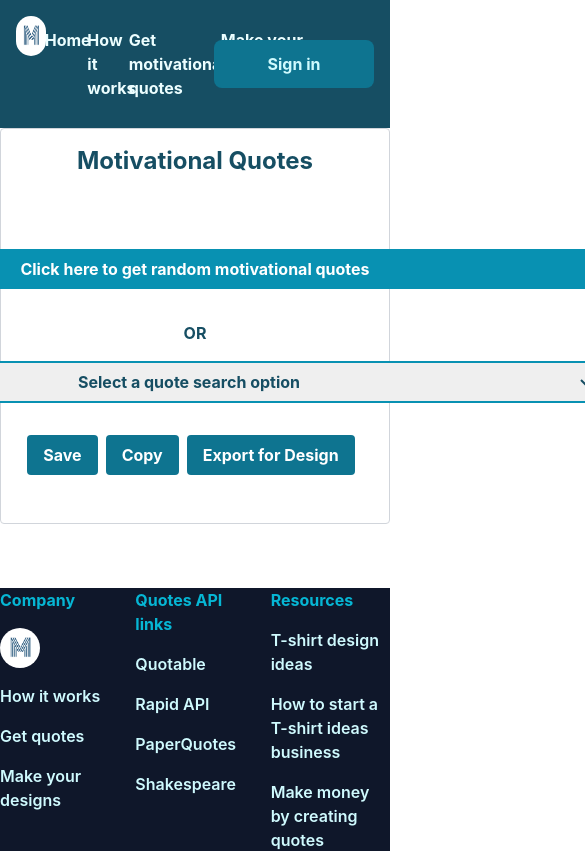
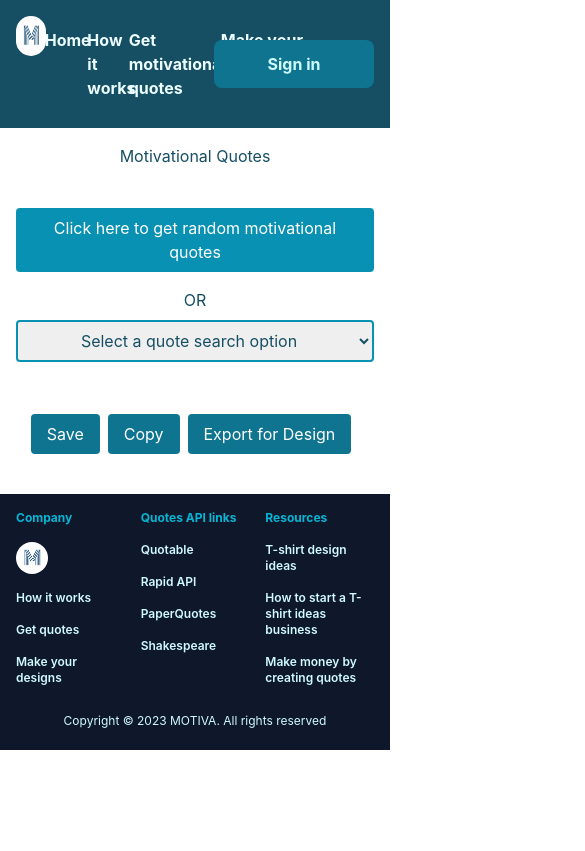
Before and after one commit to gbengaoluwadahunsi/Motiva, a React (Vite) app: page /getquotes in a window 390 px wide. Shown: the top 851 px of the page, 585 px wide, since content can reach past the window. Built offline with nearby package versions, Linux system fonts and the light colour scheme.

Commit message:
selection option adjusted

```diff
--- a/src/Components/Footer.jsx
+++ b/src/Components/Footer.jsx
@@ -3,17 +3,17 @@ import motiva2 from   "../assets/Images/motiva2.png"
 
 function Footer() {
   return (
-    <div className="bg-slate-900 text-cyan-100 lg:px-20 lg:text-lg lg:py-10 grid grid-row-6  h-heightMedium mt-16">
+    <div className="bg-slate-900 text-cyan-100  p-4 lg:px-20 text-xs lg:text-lg lg:py-10 grid grid-row-6 sm:gap-3  footerHeight lg:h-heightMedium mt-6 lg:mt-16">
         <div className="row-span-5 grid grid-cols-3 font-semibold gap-4">
-          <div className="flex flex-col space-y-4 text-start lg:w-40">
+          <div className="flex flex-col space-y-4   text-start lg:w-40">
             <span className="text-cyan-500  font-bold lg:text-xl">Company</span>
-            <Link to="/"><img className=" w-10 h-10 lg:w-14 rounded-full lg:h-14" src={motiva2} alt="motiva-logo" /></Link>
+            <Link to="/"><img className=" w-8 h-8 lg:w-14 rounded-full lg:h-14" src={motiva2} alt="motiva-logo" /></Link>
             <Link to = "/howitworks" className=" decoration-cyan-500 decoration-2 hover:underline hover:underline-offset-8">How it works</Link>
             <Link to = "/getquotes" className=" decoration-cyan-500 decoration-2 hover:underline hover:underline-offset-8">Get quotes</Link>
             <Link to = "/makedesigns" className=" decoration-cyan-500 decoration-2 hover:underline hover:underline-offset-8">Make your designs</Link>
             </div>
 
-          <div className="flex flex-col space-y-4 text-start lg:w-40">
+          <div className="flex flex-col  space-y-4 text-start lg:w-40">
           <span className="text-cyan-500 font-bold lg:text-xl">Quotes API links</span>
             <a href="https://github.com/lukePeavey/quotable#quotable" target="_blank" rel="noreferrer" className=" decoration-cyan-500 decoration-2 hover:underline hover:underline-offset-8" >Quotable</a>
             <a href="https://rapidapi.com/collection/quote-generator-apis" target="_blank" rel="noreferrer" className=" decoration-cyan-500 decoration-2 hover:underline hover:underline-offset-8"> Rapid API</a>
@@ -23,7 +23,7 @@ function Footer() {
 
 
 
-          <div className="flex flex-col space-y-4 text-start lg:w-80">
+          <div className="flex flex-col  space-y-4 text-start lg:w-80">
             <span className="text-cyan-500 font-bold lg:text-xl">Resources</span>
             <a href="https://looka.com/blog/t-shirt-design-ideas/" target="_blank" rel="noreferrer" className=" decoration-cyan-500 decoration-2 hover:underline hover:underline-offset-8">T-shirt design ideas</a>
             <a href="https://www.forbes.com/advisor/business/start-t-shirt-business/" target="_blank" rel="noreferrer" className=" decoration-cyan-500 decoration-2 hover:underline hover:underline-offset-8">How to start a T-shirt ideas business</a>
@@ -33,7 +33,7 @@ function Footer() {
 
         </div>
         <div>
-            <span className="flex  text-sm justify-center ">Copyright © 2023 MOTIVA. All rights reserved</span>
+            <span className="flex  lg:text-sm justify-center ">Copyright © 2023 MOTIVA. All rights reserved</span>
         </div>
     </div>
   )
--- a/src/Components/GetQuotes.jsx
+++ b/src/Components/GetQuotes.jsx
@@ -17,7 +17,7 @@ function GetQuotes() {
   const Quote = ({ text }) => {
     return (
       <div>
-        <span className="block text-lg font-bold mb-2">{text}</span>
+        <span className="block lg:text-lg font-bold mb-2">{text}</span>
 
       </div>
     );
@@ -70,43 +70,42 @@ function GetQuotes() {
   return (
     <div>
       <Navbar />
-      <div className="p-4  lg:p-20 border border-gray-300 rounded" >
-        <h2 className="text-2xl font-bold grid place-items-center text-cyan-900 mb-8">
+      <div className="p-4  lg:p-20" >
+        <h2 className="lg:text-2xl lg:font-bold grid place-items-center text-cyan-900 lg:mb-8">
         Motivational Quotes
         </h2>
 
-        <form className="grid space-y-4 justify-center py-8">
-        <div className="mb-4 wid">
+        <form className="grid lg:space-y-4 justify-center py-8">
+        <div className="mb-4 lg:wid">
 
             <button
             type="button"
               name='button'
               onClick={() => getQuotes(quoteText)}
-              className="bg-cyan-600 hover:scale-95 mt-2 text-white w-full font-bold py-2 px-4 rounded"
+              className="bg-cyan-600 hover:scale-95 mt-2 text-white w-full lg:font-bold py-2 px-4 rounded"
                 >
                 Click here to get random motivational quotes
                 </button>
                 </div>
 
-            <span className='mx-auto text-cyan-900 font-bold'>OR</span>
-
-
+            <span className='mx-auto text-cyan-900 lg:font-bold'>OR</span>
           <select
             name="select"
             id="mySelect"
             value={selectedOption}
             onChange={handleSelectChange}
-            className="border-2  border-cyan-600 mt-2 text-cyan-900 w-full outline-none font-bold py-2 px-4 mx-auto text-center rounded"
+            className="border-2  border-cyan-600 mt-2 text-cyan-900 w-full  outline-none lg:font-bold py-2 px-4 mx-auto text-center rounded"
 
           >
-            <option value="">Select a quote search option</option>
-            <option value="keyword">
+            <option value="" className='w-10'>Select a quote search option</option>
+            <option value="keyword" className='w-10'>
               Enter search query by keyword (e.g life, work, exercise, meditation, prayer, etc...)
             </option>
             <option value="author">
               Enter search query by author&apos;s name
             </option>
           </select>
+
 
           {selectedOption === 'keyword' && (
             <div className="mb-4 wid">
@@ -123,7 +122,7 @@ function GetQuotes() {
                 type="button"
                 name="button"
                 onClick={() => getQuotes(quoteText)}
-                className="bg-cyan-600 hover:scale-95 mt-2 text-white w-full font-bold py-2 px-4 rounded"
+                className="bg-cyan-600 hover:scale-95 mt-2 text-white w-full lg:font-bold py-2 px-4 rounded"
               >
                 Get Quotes
               </button>
@@ -144,7 +143,7 @@ function GetQuotes() {
                 type="button"
                 name="button"
                 onClick={() => getQuotes(quoteText)}
-                className="bg-cyan-600 hover:scale-95 mt-2 text-white w-full font-bold py-2 px-4 outline-none rounded"
+                className="bg-cyan-600 hover:scale-95 mt-2 text-white w-full lg:font-bold py-2 px-4 outline-none rounded"
               >
                 Get Quotes
               </button>
@@ -166,18 +165,18 @@ function GetQuotes() {
         </form>
         {/* Section to display generated quotes */}
 
-        <div className="text-center mb-8">
+        <div className="  text-center mx-auto  lg:mb-8">
           <button
             type="button"
             onClick={handleSave}
-            className="bg-cyan-700 hover:scale-95 text-white font-bold py-2 px-4 rounded mr-2"
+            className="bg-cyan-700 hover:scale-95 text-white lg:font-bold py-2 px-4 rounded mr-2"
           >
             Save
           </button>
           <button
             type="button"
             onClick={handleCopy}
-            className="bg-cyan-700 hover:scale-95 text-white font-bold py-2 px-4 rounded mr-2"
+            className="bg-cyan-700 hover:scale-95 text-white lg:font-bold py-2 px-4 rounded mr-2"
           >
             Copy
           </button>
@@ -185,7 +184,7 @@ function GetQuotes() {
           <button
             type="button"
             onClick={handleExport}
-            className="bg-cyan-700 hover:scale-95 text-white font-bold py-2 px-4 rounded mr-2"
+            className="   bg-cyan-700 hover:scale-95 text-white lg:font-bold py-2 px-4 mt-5 lg:mt-0 rounded mr-2"
           >
             Export for Design
           </button>
--- a/src/Components/HowItWorks.jsx
+++ b/src/Components/HowItWorks.jsx
@@ -10,32 +10,32 @@ import { Link } from 'react-router-dom'
 
 
      <div className="  p-4 lg:p-20 text-cyan-900">
-       <h1 className=" grid place-items-center text-2xl font-bold mb-4" >How to Design</h1>
+       <h1 className=" grid place-items-center lg:text-2xl font-bold mb-4" >How to Design</h1>
 
-       {/* Instructions */}
+
        <div className="mb-4">
-         <h2 className="text-xl font-bold mb-2">Step 1: Select a Quote</h2>
+         <h2 className="lg:text-xl font-bold mb-2">Step 1: Select a Quote</h2>
          <p>Choose an inspirational or motivational quote from the available options.</p>
        </div>
 
 
        <div className="mb-4">
-         <h2 className="text-xl font-bold mb-2">Step 2: Save or Export the Quotes you Generated </h2>
+         <h2 className="lg:text-xl font-bold mb-2">Step 2: Save or Export the Quotes you Generated </h2>
          <p>You have the option of saving the quote you generated as a MSWord document or export to use it for T-shirt customization</p>
        </div>
 
        <div className="mb-4">
-         <h2 className="text-xl font-bold mb-2">Step 3: Customize T-shirt</h2>
+         <h2 className="lg:text-xl font-bold mb-2">Step 3: Customize T-shirt</h2>
          <p>Customize a T-shirt with your quote by changing the background color, text color, and other styling options.</p>
        </div>
 
        <div className="mb-4">
-         <h2 className="text-xl font-bold mb-2">Step 4: Download your design</h2>
+         <h2 className="lg:text-xl font-bold mb-2">Step 4: Download your design</h2>
          <p>Click the download button to download your customized T-shirt with the amazing quote</p>
        </div>
 
 
-       <Link to="/getquotes"><button  className="items-center text-cyan-100   font-bold list-none justify-self-end bg-cyan-700 w-40 px-6  py-4 rounded-lg hover:scale-95">
+       <Link to="/getquotes"><button  className="items-center text-cyan-100   font-bold list-none justify-self-end bg-cyan-700 lg:w-40 px-6  py-4 rounded-lg hover:scale-95">
         Get Started</button>
         </Link>
      </div>
--- a/src/index.css
+++ b/src/index.css
@@ -68,3 +68,7 @@
 .formHeight{
   height: 90%;
 }
+
+.footerHeight{
+  height: 16rem;
+}
```
Also changed, not shown: src/Components/Homepage.jsx (+11 -17 lines).
